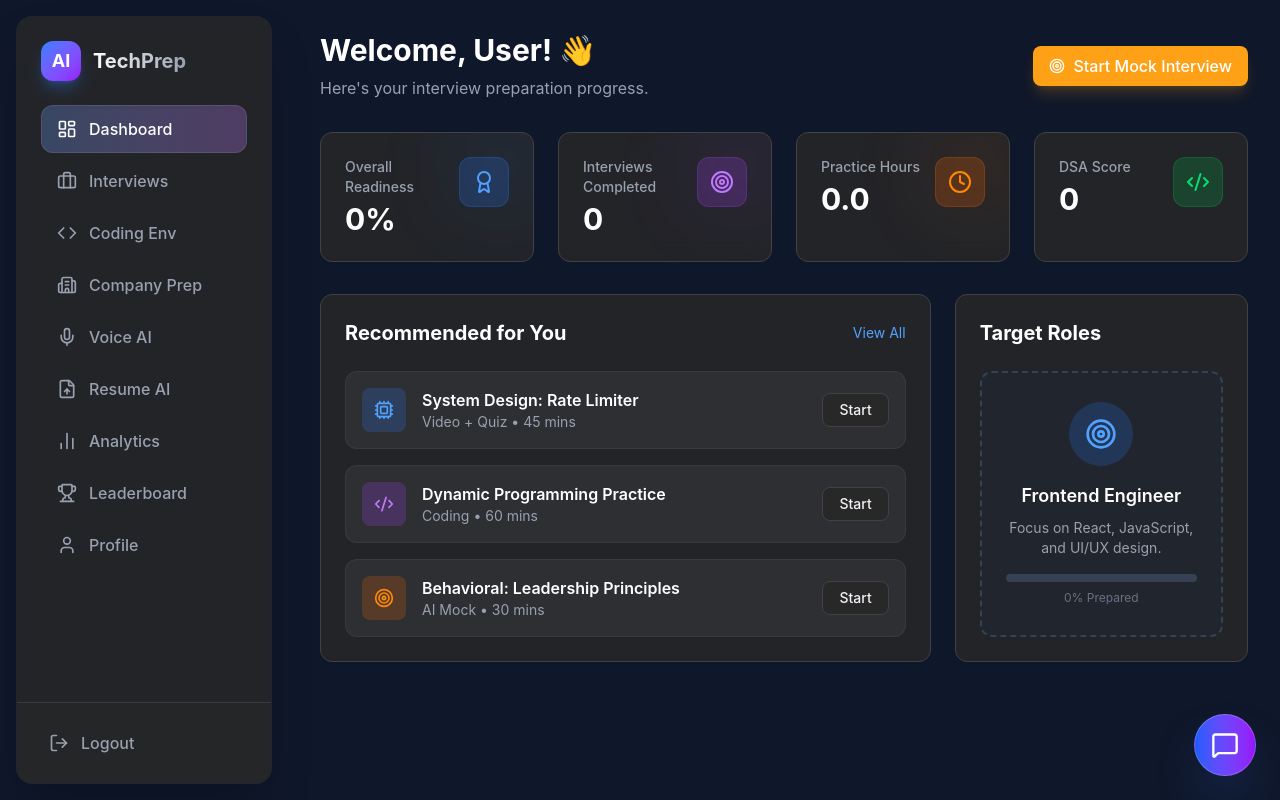
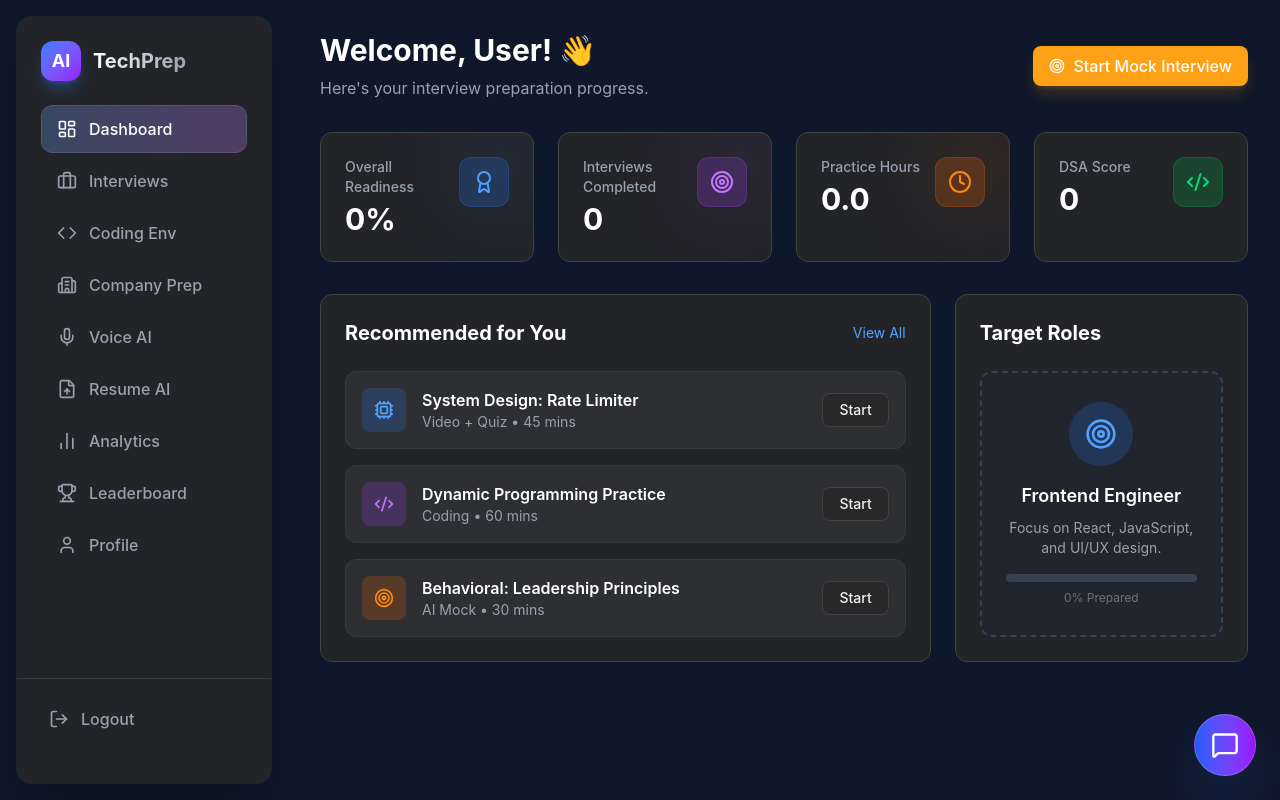
Before and after one commit to Master-arman/A2O-INT_PREPARATION, a React (Vite) app: page / in a window 1280 px wide. Built offline with nearby package versions, Linux system fonts and the light colour scheme.

Commit message:
Moved logout button higher up

```diff
--- a/src/components/Layout.jsx
+++ b/src/components/Layout.jsx
@@ -114,7 +114,7 @@ const Layout = () => {
           </nav>
         </div>
 
-        <div className="p-4 border-t border-white/10 bg-surface-dark/50">
+        <div className="p-4 mb-6 border-t border-white/10">
           <Link to="/auth" onClick={handleLogout} className="flex items-center gap-3 px-4 py-3 rounded-xl text-gray-400 hover:text-white hover:bg-red-500/10 hover:text-red-400 transition-all">
             <LogOut className="w-5 h-5" />
             <span className="font-medium">Logout</span>
```
